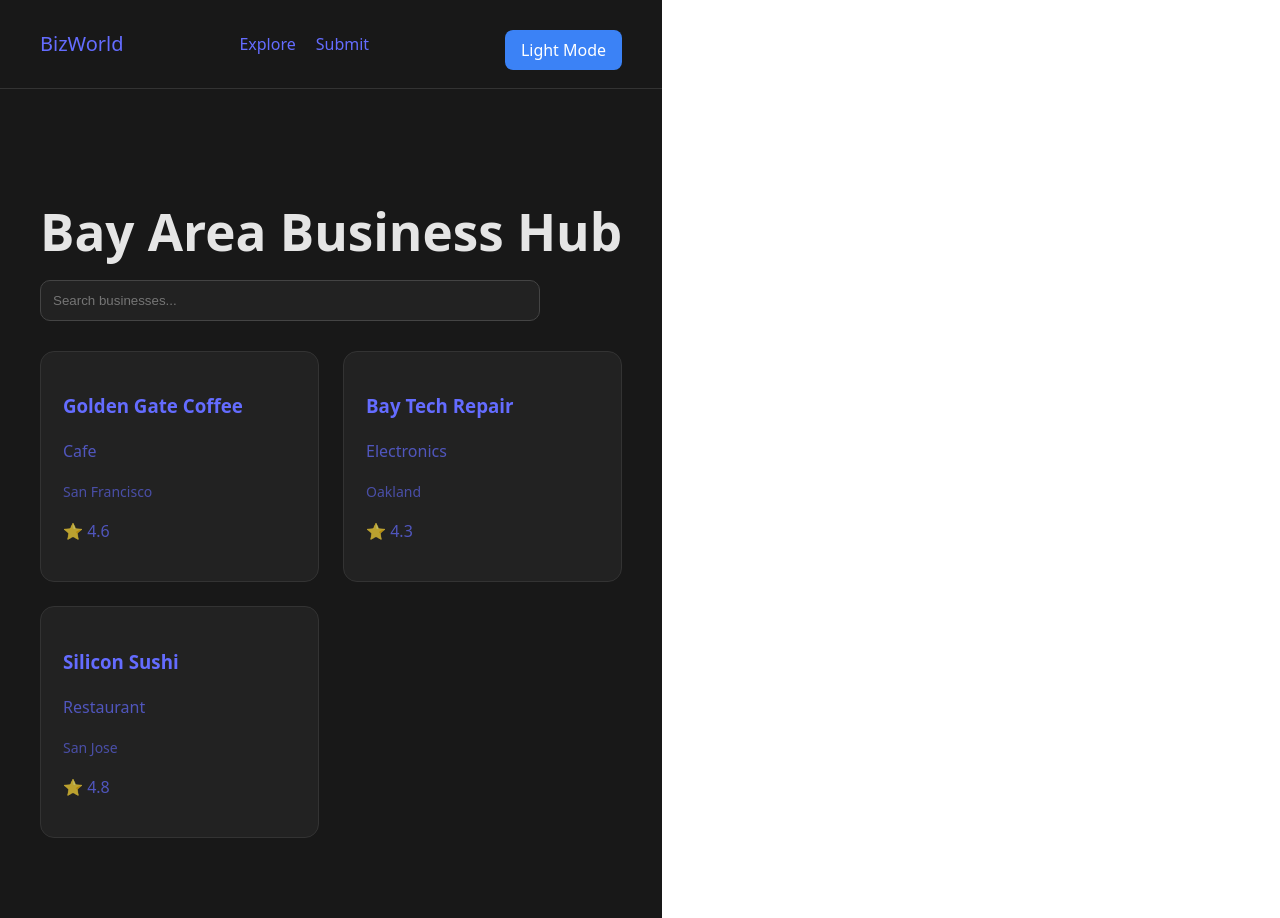
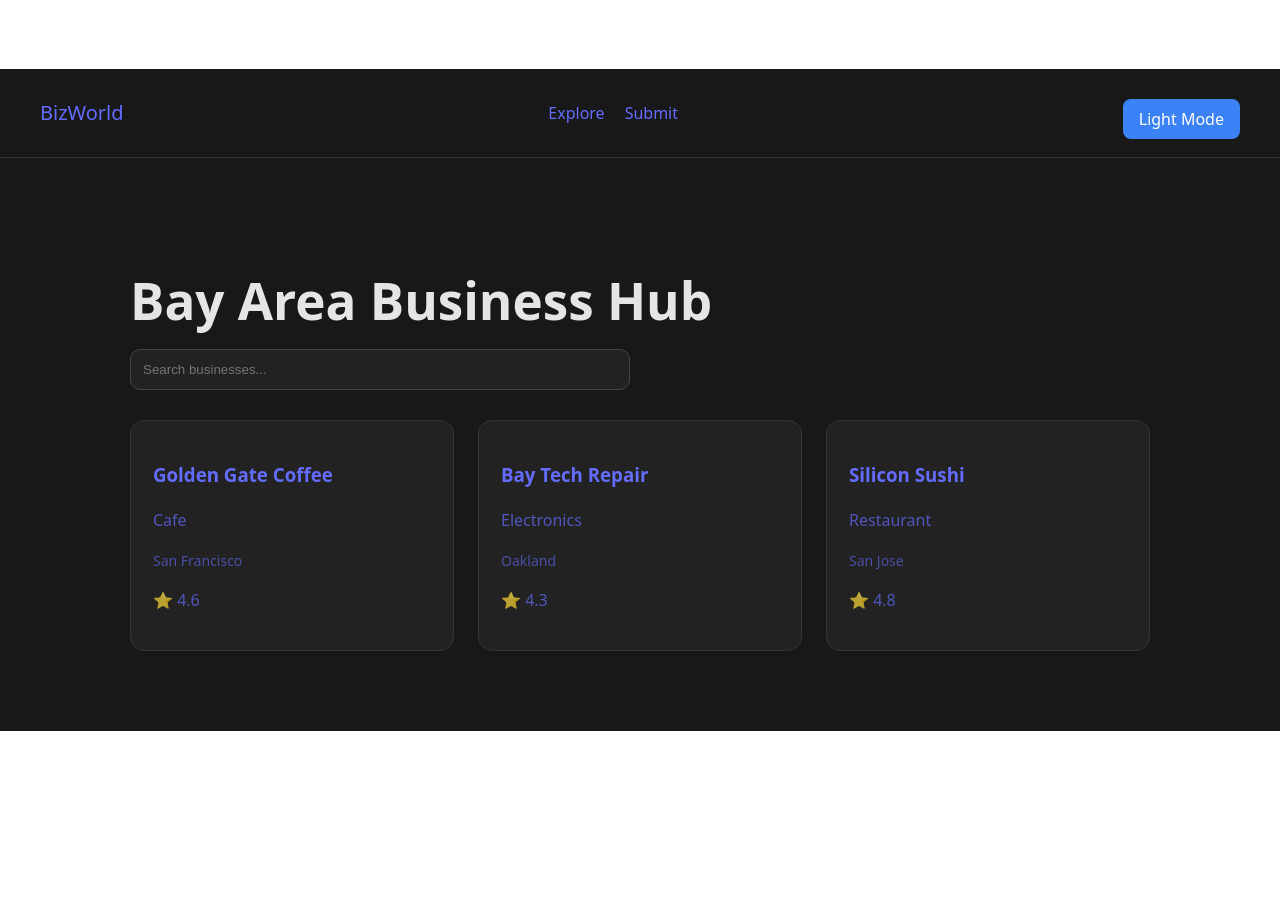
Before and after one commit to aaravruben/Locora, a React (Vite) app: page / in a window 1280 px wide. After the commit the page ends 800 px from the top, so only its background shows below. Built offline with nearby package versions, Linux system fonts and the light colour scheme; no server answers.

Commit message:
asasqswq

```diff
--- a/src/App.css
+++ b/src/App.css
@@ -1,30 +1,26 @@
-/* RESET */
+/* PAGE RESET */
 
 * {
   box-sizing: border-box;
 }
 
 html, body, #root {
-  height: 100%;
+  width: 100%;
+  min-height: 100%;
   margin: 0;
+  padding: 0;
 }
 
-/* APP LAYOUT */
+/* FULL PAGE BACKGROUND */
 
-.app {
-  min-height: 100vh; /* makes it fill the entire screen */
-  display: flex;
-  flex-direction: column;
+body.dark {
+  background: #1f1f1f;
+  color: #e5e5e5;
 }
 
-/* MAIN CONTENT */
-
-.container {
-  flex: 1; /* fills remaining space */
-  width: 100%;
-  max-width: 1100px;
-  margin: 0 auto;
-  padding: 40px 20px;
+body.light {
+  background: #f5f5f5;
+  color: #111;
 }
 
 /* LIGHT MODE */
```
